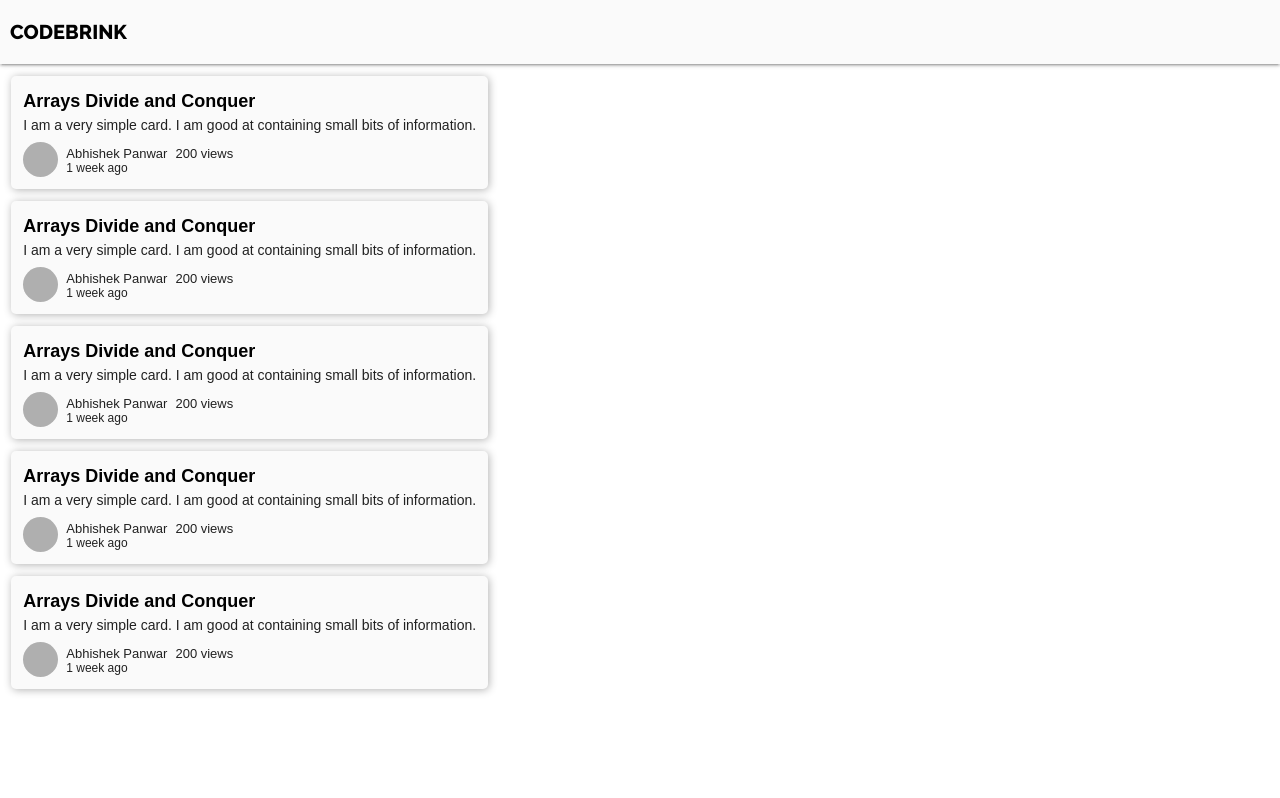
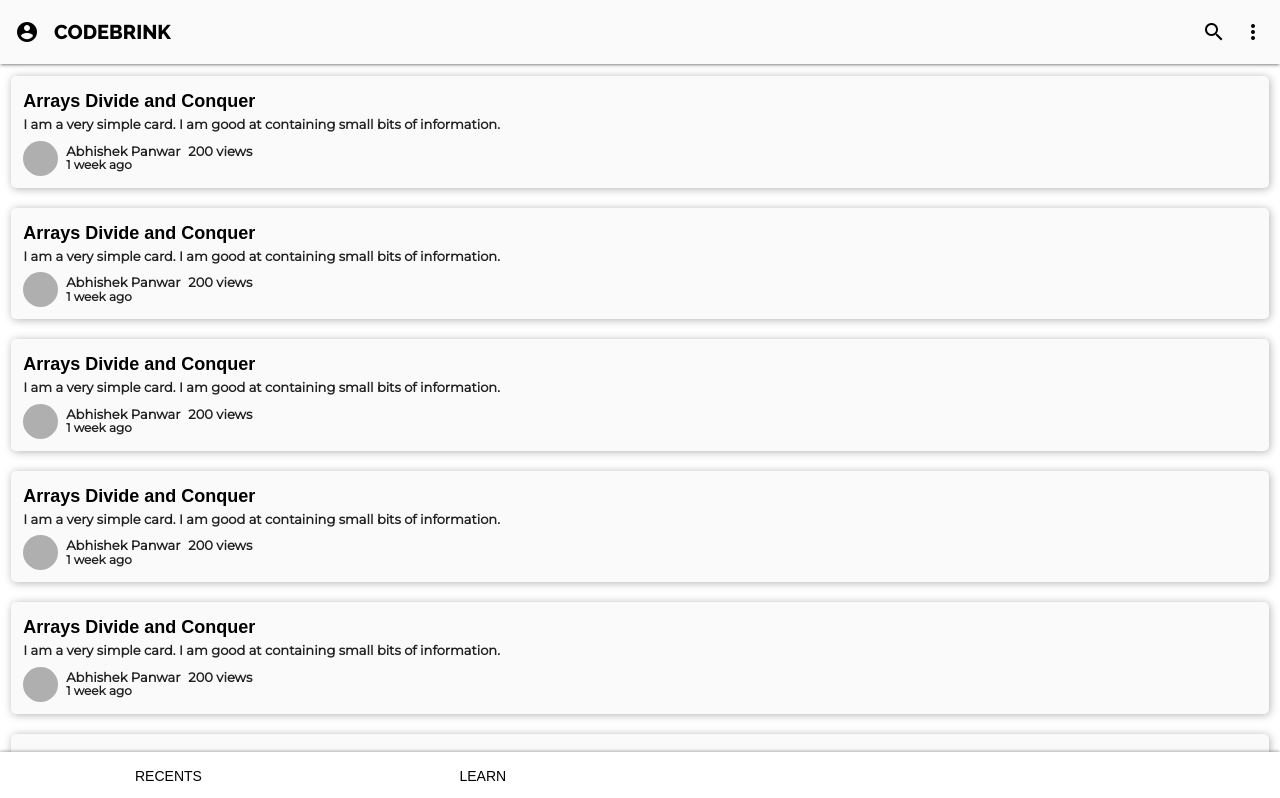
Before and after one commit to panwarabhishek345/-codebrink-web-app-react, a React (Create React App) app: page / in a window 1280 px wide. Shown: the top 798 px of the page. Built offline with nearby package versions, Linux system fonts and the light colour scheme.

Commit message:
Improved UI

```diff
--- a/package.json
+++ b/package.json
@@ -3,6 +3,7 @@
   "version": "0.1.0",
   "private": true,
   "dependencies": {
+    "material-design-icons": "^3.0.1",
     "materialize-css": "^1.0.0-rc.2",
     "react": "^16.4.2",
     "react-dom": "^16.4.2",
--- a/public/index.html
+++ b/public/index.html
@@ -11,6 +11,8 @@
     -->
   <link rel="manifest" href="%PUBLIC_URL%/manifest.json">
   <link rel="shortcut icon" href="%PUBLIC_URL%/favicon.ico">
+  <link href="https://fonts.googleapis.com/icon?family=Material+Icons" rel="stylesheet">
+
   <!--
       Notice the use of %PUBLIC_URL% in the tags above.
       It will be replaced with the URL of the `public` folder during the build.
--- a/src/App.css
+++ b/src/App.css
@@ -4,7 +4,7 @@
   font-family: "Raleway", sans-serif;
   font-size: 20px;
   font-weight: 800;
-  margin-left: 10px;
+  margin-left: 15px;
 }
 
 .navbar-fixed {
--- a/src/App.js
+++ b/src/App.js
@@ -1,30 +1,64 @@
 import React, { Component } from "react";
-import Footer from "./footer/footer";
 import ArticleListCard from "./ArticleListCard/ArticleListCard";
+import Tabs from "./tabs/tabs";
 import "materialize-css"; // It installs the JS asset only
 import "materialize-css/dist/css/materialize.min.css";
 import "./App.css";
 
 class App extends Component {
+  styles = {
+    iconRight: {
+      color: "black",
+      marginRight: 15
+    },
+    iconLeft: {
+      color: "black",
+      marginLeft: 15
+    }
+  };
   render() {
     return (
       <div className="App">
         <div className="navbar-fixed">
           <nav>
             <div className="nav-wrapper grey lighten-5">
+              <ul className="left">
+                <li>
+                  <i className="material-icons" style={this.styles.iconLeft}>
+                    account_circle
+                  </i>
+                </li>
+              </ul>
               <a href="#" className="black-text appTitle">
                 CODEBRINK
               </a>
+              <ul className="right">
+                <li>
+                  <i className="material-icons" style={this.styles.iconRight}>
+                    search
+                  </i>
+                </li>
+                <li>
+                  <i className="material-icons" style={this.styles.iconRight}>
+                    more_vert
+                  </i>
+                </li>
+              </ul>
             </div>
           </nav>
         </div>
+
         <ArticleListCard />
         <ArticleListCard />
         <ArticleListCard />
         <ArticleListCard />
         <ArticleListCard />
-
-        <Footer />
+        <ArticleListCard />
+        <ArticleListCard />
+        <ArticleListCard />
+        <ArticleListCard />
+        <ArticleListCard />
+        <Tabs />
       </div>
     );
   }
--- a/src/ArticleListCard/ArticleListCard.css
+++ b/src/ArticleListCard/ArticleListCard.css
@@ -1,7 +1,13 @@
+@import url("https://fonts.googleapis.com/css?family=Montserrat");
+
 .card-background {
   border-radius: 5px;
   padding: 12px;
   box-shadow: 1px 1px 8px rgba(0, 0, 0, 0.3);
+}
+
+.col {
+  width: 100%;
 }
 
 .custom-card-title {
@@ -10,8 +16,11 @@
 }
 
 p {
+  font-family: "Montserrat", sans-serif;
+  font-style: normal;
+  font-weight: 600;
   margin: 0%;
-  font-size: 14px;
+  font-size: 13px;
 }
 
 .imgPlaceholder {
@@ -36,7 +45,7 @@ p {
   flex-direction: column;
 }
 .author-name {
-  margin-top: 8px;
+  margin-top: 7px;
   margin-left: 8px;
   font-size: 13px;
 }
--- /dev/null
+++ b/src/tabs/tabs.css
@@ -0,0 +1,13 @@
+.a {
+  color: #000;
+}
+
+.tabs-container {
+  position: fixed;
+  bottom: -20px;
+  width: 100%;
+  background: #fff;
+  padding: 0%;
+  margin: 0%;
+  box-shadow: 0px -1px 3px rgba(0, 0, 0, 0.3);
+}
--- /dev/null
+++ b/src/tabs/tabs.js
@@ -0,0 +1,32 @@
+import React, { Component } from "react";
+import "./tabs.css";
+import "materialize-css"; // It installs the JS asset only
+import "materialize-css/dist/css/materialize.min.css";
+
+class Tabs extends Component {
+  styles = {
+    color: "black"
+  };
+  render() {
+    return (
+      <div className="row tabs-container">
+        <div className="col s12">
+          <ul className="tabs">
+            <li className="tab col s3">
+              <a className="active" href="#test2" style={this.styles}>
+                Recents
+              </a>
+            </li>
+            <li className="tab col s3">
+              <a style={this.styles} href="#test1">
+                Learn
+              </a>
+            </li>
+          </ul>
+        </div>
+      </div>
+    );
+  }
+}
+
+export default Tabs;
```
Also changed, not shown: 1 other file (tests, documents, lock files or other folders).
